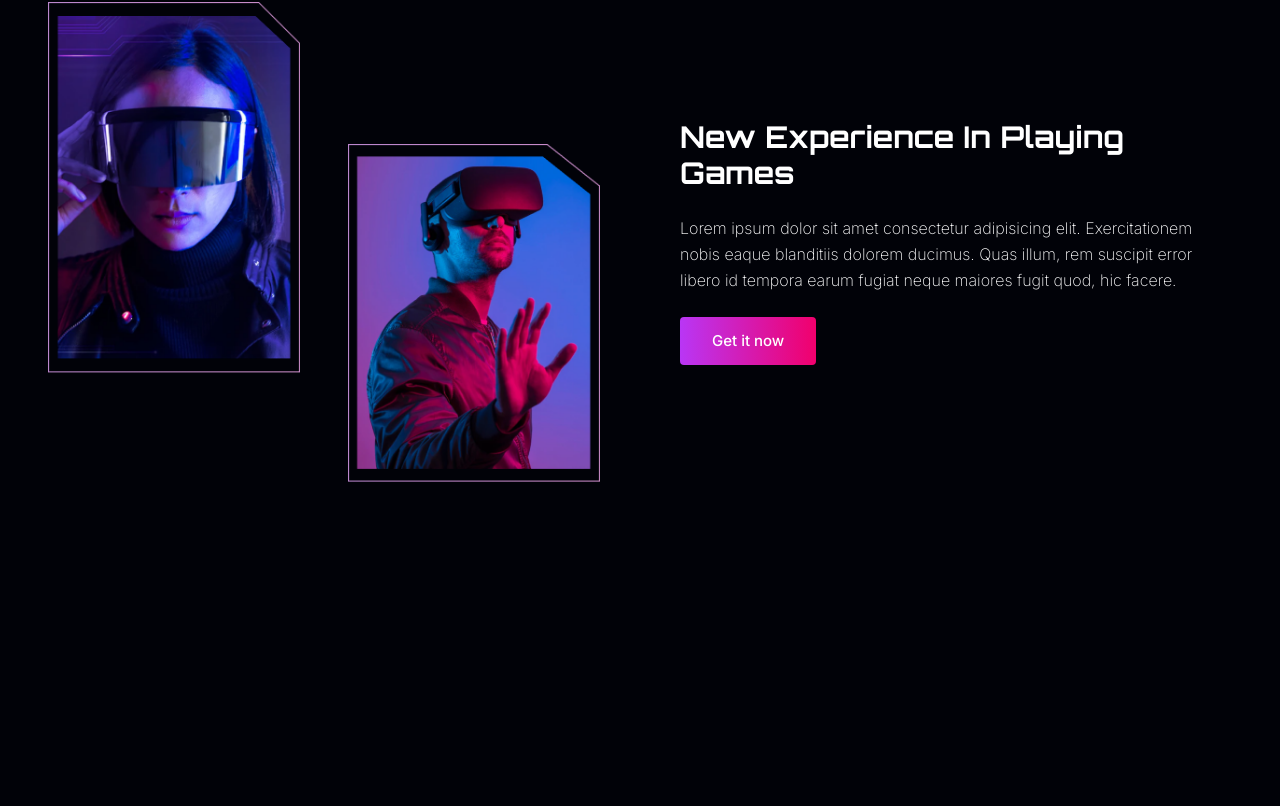
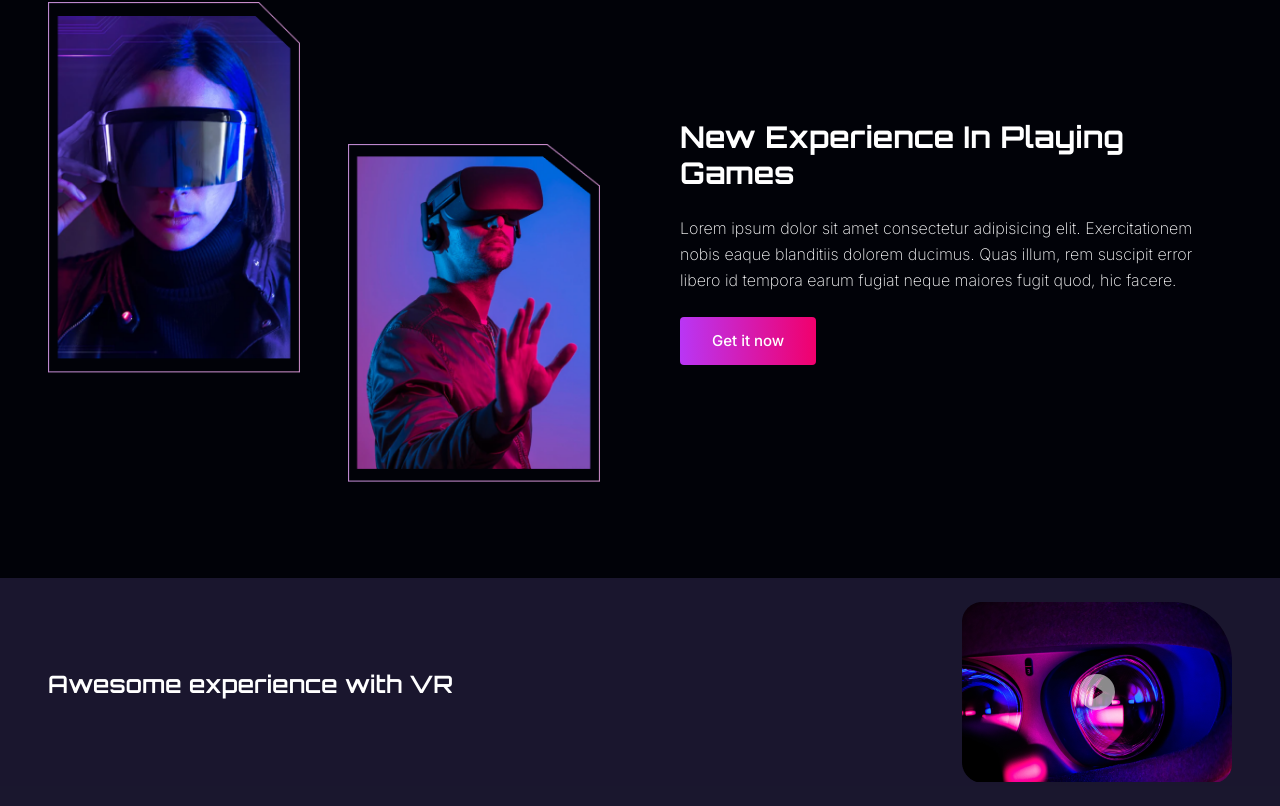
Before and after one commit to aziv7/twcss-meta, a React (Create React App) app: page / in a window 1280 px wide. Shown: the part 993-1799 px from the top of the page. Before the commit the page ends 1571 px from the top, so only its background shows below. Built offline with nearby package versions, Linux system fonts and the light colour scheme; the HTML template or start-up script is replaced by a standard one.

Commit message:
video section

```diff
--- a/package.json
+++ b/package.json
@@ -37,8 +37,11 @@
     ]
   },
   "devDependencies": {
+    "aos": "^2.3.4",
     "autoprefixer": "^10.4.7",
     "postcss": "^8.4.14",
+    "sass": "^1.54.0",
+    "swiper": "^8.3.1",
     "tailwindcss": "^3.1.6"
   }
 }
--- a/src/App.js
+++ b/src/App.js
@@ -1,5 +1,5 @@
 import { useState } from 'react';
-import { Banner, Experience, Header, NavMobile } from './components';
+import { Banner, Experience, Header, NavMobile, Video } from './components';
 import logo from './logo.svg';
 
 function App() {
@@ -19,6 +19,7 @@ function App() {
         </div>
       )}
       <Experience />
+      <Video />
     </div>
   );
 }
--- /dev/null
+++ b/src/components/Video.jsx
@@ -0,0 +1,27 @@
+import React, { useState } from 'react'
+import { BsPlayCircleFill } from 'react-icons/bs'
+
+const Video = () => {
+    const [open,setOpen]=useState(false)
+  return (
+    <div className='bg-[#534686]/30 py-6'>
+
+        <div className="container mx-auto">
+
+<div className='flex flex-col md:flex-row md:justify-between justify-center items-center text-center'>
+    <h3 className='text-2xl md:mb-4 mb-8 font-semibold'>Awesome experience with VR</h3>
+
+{/* <ModalVideo channel='youtube' autoplay onClose={()=>setOpen(false)}  isOpen={open}/> */}
+
+    <div onClick={()=>setOpen(true)} className='bg-videoBg bg-no-repeat bg-cover w-[270px] h-[180px] flex items-center justify-center group cursor-pointer'>
+        <div >
+            <BsPlayCircleFill className='text-4xl text-white/90 transition-all duration-200 group-hover:text-white group-hover:scale-125 opacity-60 group-hover:opacity-70'/>
+        </div>
+     </div>
+     </div>
+        </div>
+    </div>
+  )
+}
+
+export default Video
--- a/src/components/index.js
+++ b/src/components/index.js
@@ -4,3 +4,4 @@ export { default as Header } from './Header';
 
 export { default as NavMobile } from './NavMobile';
 export { default as Experience } from './Experience';
+export { default as Video } from './Video';
```
Also changed, not shown: 1 other file (tests, documents, lock files or other folders).
